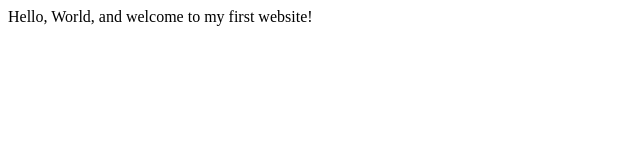
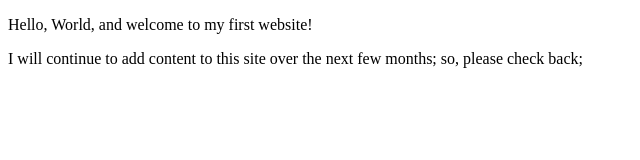
Before and after one commit to nguyengiangcwu/ngiang.github.io, a plain HTML site: page index.html in a window 1280 px wide. Shown: the whole page, without its empty margins (0-640 px from the left). Drawn offline with Linux system fonts and the light colour scheme.

Commit message:
Expanded home page
Updated meta information and added content

```diff
--- a/index.html
+++ b/index.html
@@ -3,9 +3,11 @@
     <head>
         <meta charset="utf-8">
         <meta name="viewport" content="width=device-width, initial-scale=1.0">
-        <title>My First Website</title>
+        <meta name="author" conetent="Harry Nguyen">
+        <title>CE Truffaut | Web Developer</title>
     </head>
     <body>
-       Hello, World, and welcome to my first website!
+       <p>Hello, World, and welcome to my first website!</p>
+       <p>I will continue to add content to this site over the next few months; so, please check back;</p>
     </body>
 </html>
```
